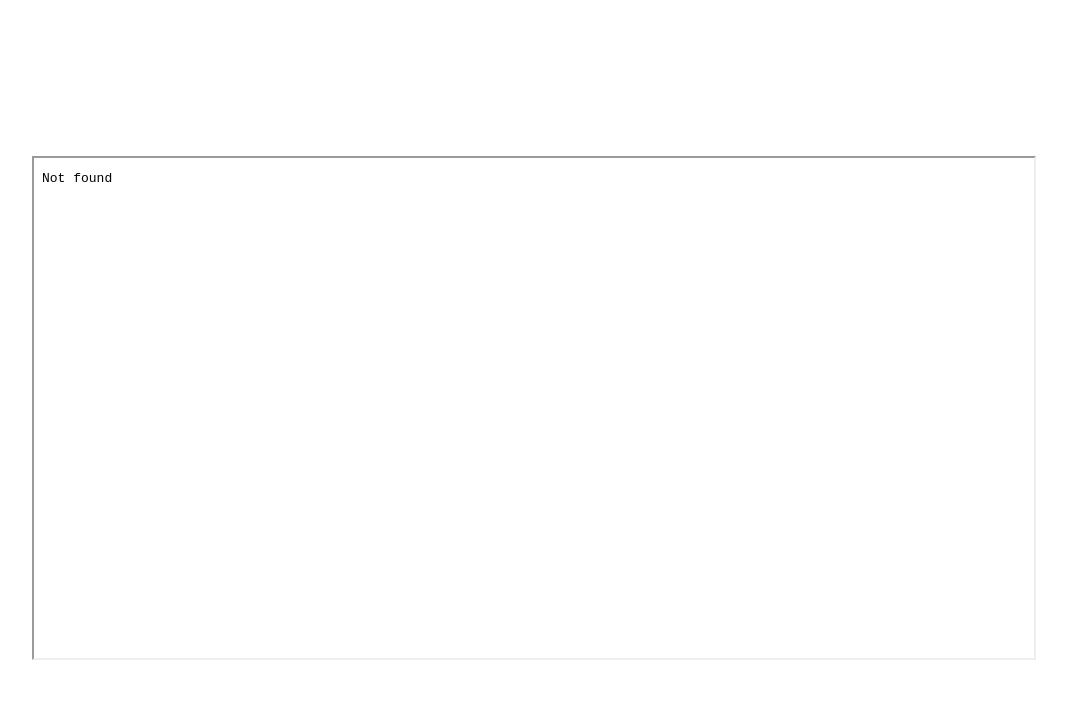
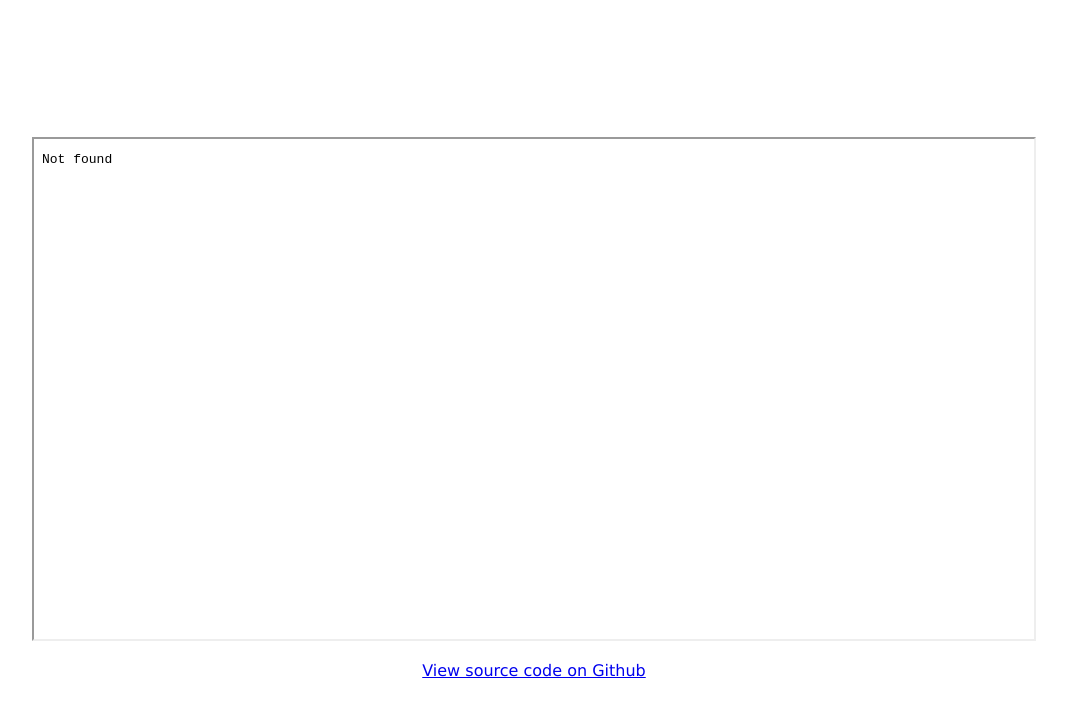
Before and after one commit to BrRoman/de_imitatione_christi, a plain HTML site: page index.html in a window 1280 px wide. Shown: the whole page, without its empty margins (106-1173 px from the left). Drawn offline with Linux system fonts and the light colour scheme.

Commit message:
Index.html: link to source code.

```diff
--- a/index.html
+++ b/index.html
@@ -11,6 +11,7 @@
     <body>
         <div class="iframe">
             <iframe src="de_imitatione_christi.pdf" title="De Imitatione Christi" width="1000" height="500" allowfullscreen="true"></iframe>
+            <a href="https://github.com/BrRoman/de_imitatione_christi">View source code on Github</a>
         </div>
     </body>
 </html>
--- a/style.css
+++ b/style.css
@@ -1,5 +1,14 @@
+a{
+    font-family: 'Lucida Sans', 'Lucida Sans Regular', 'Lucida Grande', 'Lucida Sans Unicode', Geneva, Verdana, sans-serif;
+}
+
+iframe{
+    margin-bottom: 20px;
+}
+
 .iframe{
     display: flex;
+    flex-direction: column;
     justify-content: center;
     align-items: center;
 
```
